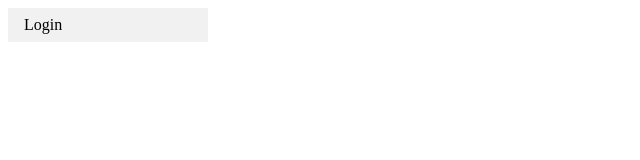
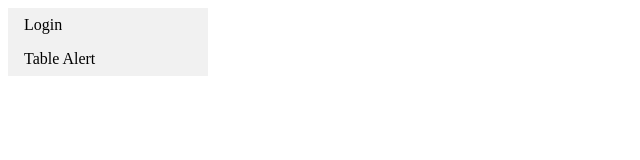
Before and after one commit to Harelazimtas/ExampleWebSunglasses, a plain HTML site: page index.html in a window 1280 px wide. Shown: the full height of the page, 0-640 px from the left. Drawn offline with Linux system fonts and the light colour scheme.

Commit message:
Update index.html

```diff
--- a/index.html
+++ b/index.html
@@ -8,6 +8,7 @@
   <body>
     <ul>
      <li><a href="LoginMy.html">Login</a></li>
+      <li><a href="tableAlert.html">Table Alert</a></li>
    </ul>
   </body>
 </html>
```
